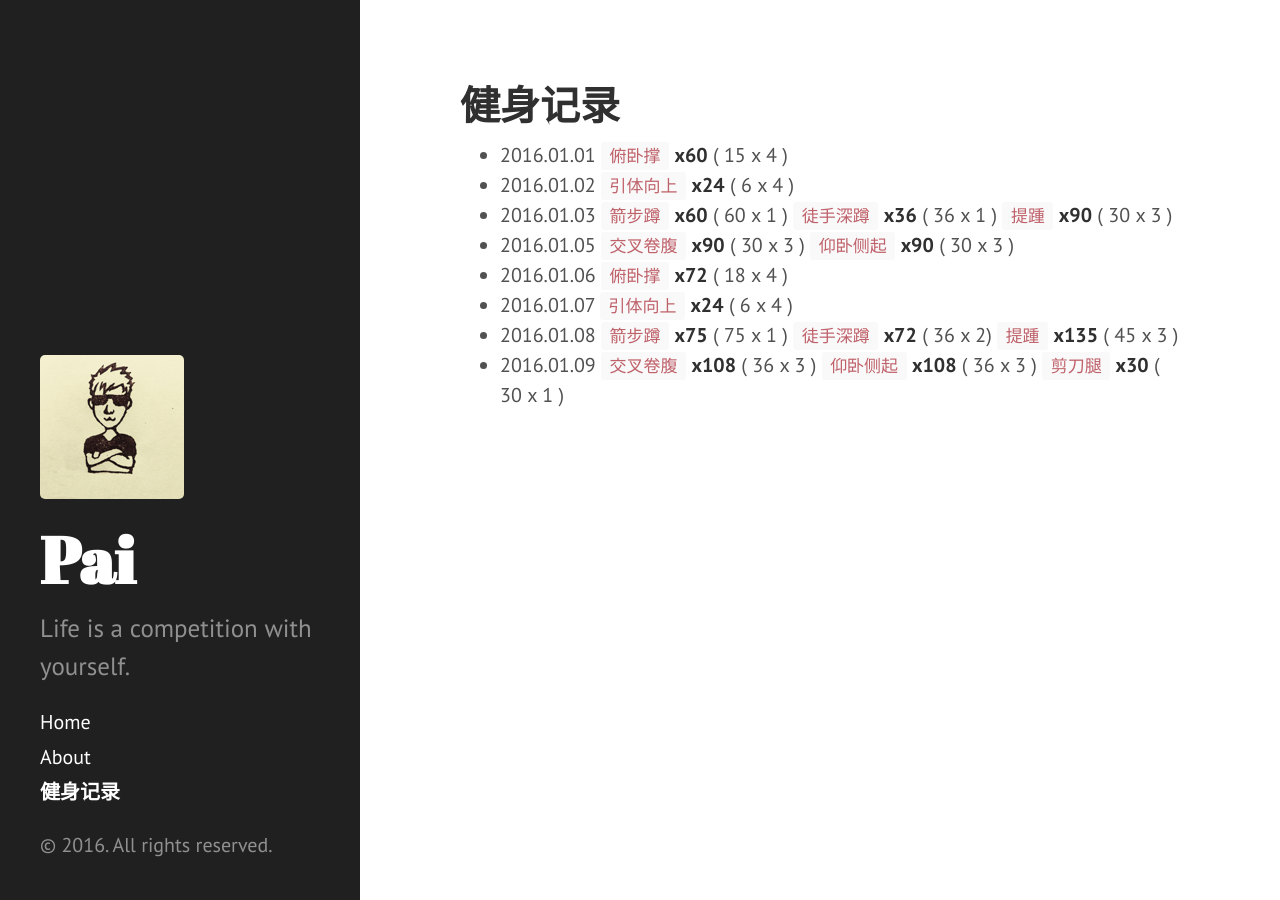
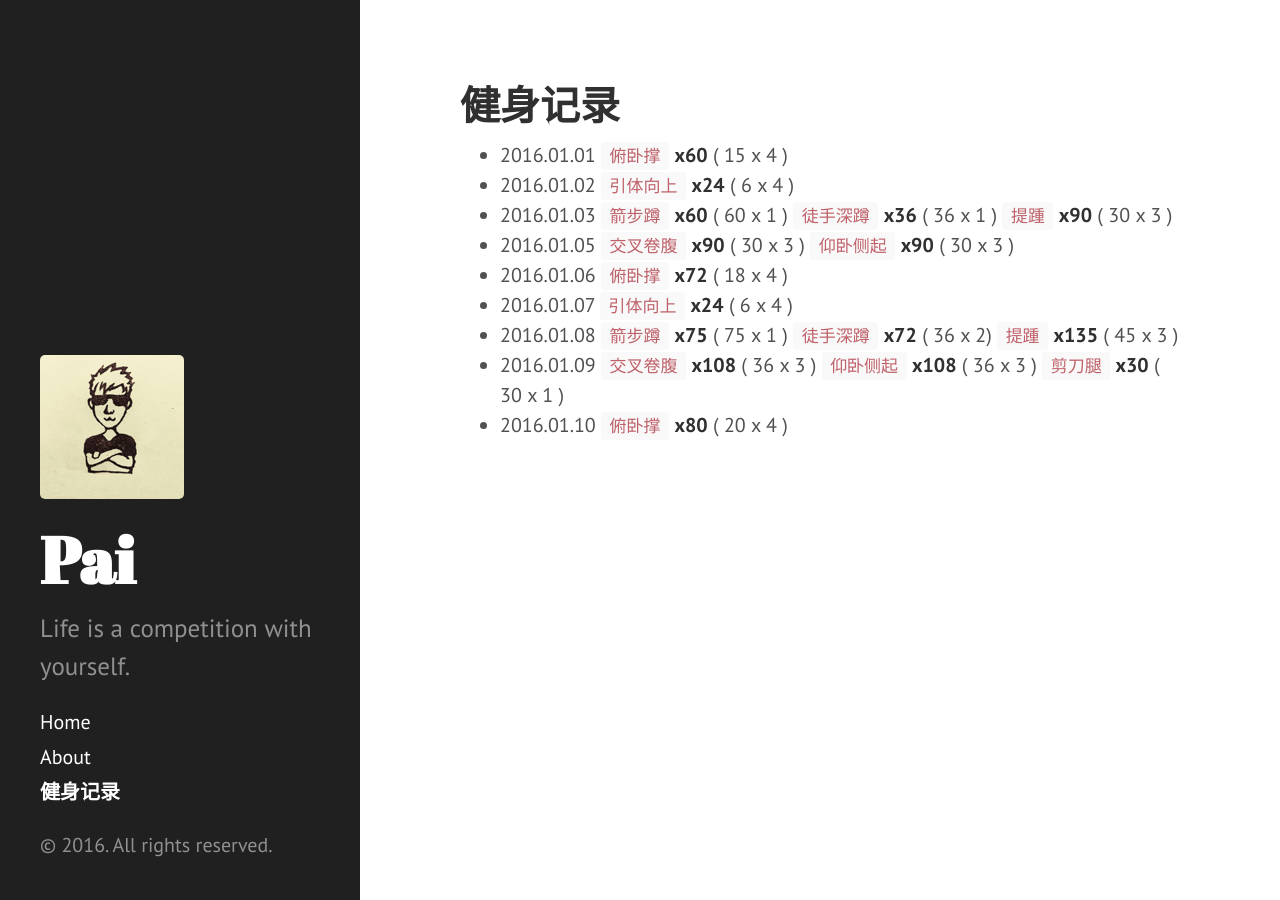
Before and after one commit to dragon8897/dragon8897.github.io, a Jekyll site: the page built from fitness.md, in a window 1280 px wide. Built offline with Jekyll 4.4.1, drawn with Linux system fonts in a browser that asks for light colours; Markdown is read by kramdown in place of the engine named in the settings.

Commit message:
add fitness record.

```diff
--- a/fitness.md
+++ b/fitness.md
@@ -12,3 +12,4 @@ title: 健身记录
 - 2016.01.07 `引体向上` **x24** ( 6 x 4 )
 - 2016.01.08 `箭步蹲` **x75** ( 75 x 1 ) `徒手深蹲` **x72** ( 36 x 2) `提踵` **x135** ( 45 x 3 )
 - 2016.01.09 `交叉卷腹` **x108** ( 36 x 3 ) `仰卧侧起` **x108** ( 36 x 3 ) `剪刀腿` **x30** ( 30 x 1 )
+- 2016.01.10 `俯卧撑` **x80** ( 20 x 4 )
```
